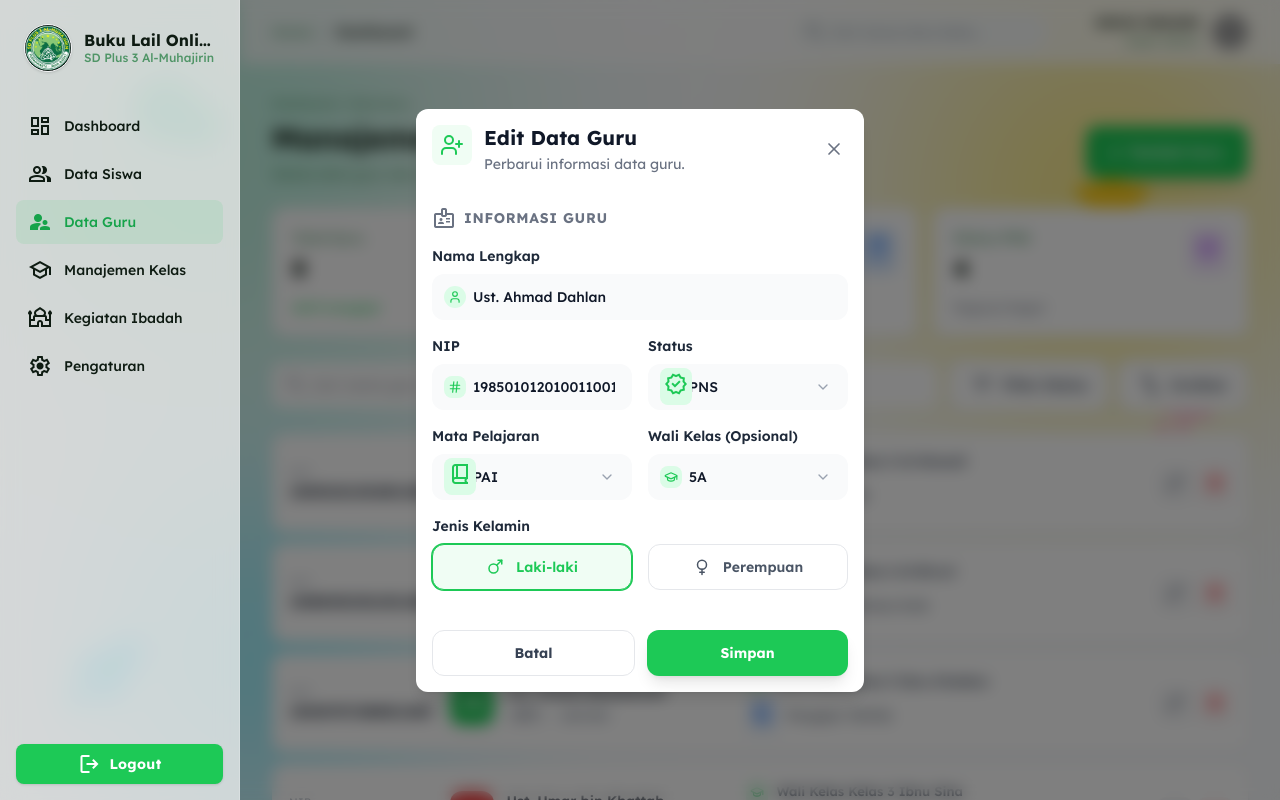
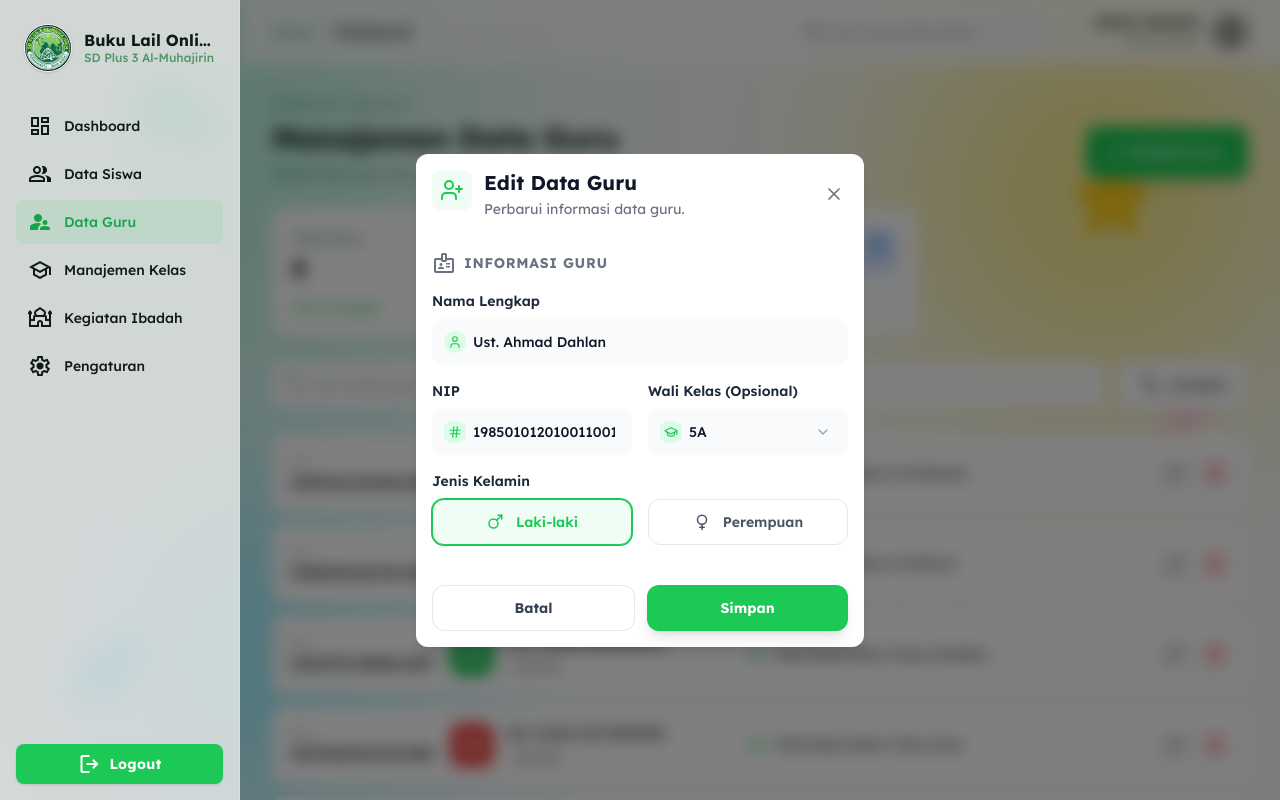
Before and after one commit to dhany46/E-Lail, a React (Vite) app: page /admin/teachers in a window 1280 px wide. Both pictures are taken after a click on the button 1175 px from the left and 483 px from the top of the page. Built offline with nearby package versions, Linux system fonts and the light colour scheme; grey boxes are pictures that could not be loaded; the HTML template or start-up script is replaced by a standard one.

Commit message:
feat: add initial Login page and Manage Teachers page.

```diff
--- a/src/pages/admin/ManageTeachers.jsx
+++ b/src/pages/admin/ManageTeachers.jsx
@@ -209,18 +209,7 @@ const ManageTeachers = () => {
                     </div>
                     <p className="text-xs text-gray-500">Memegang kelas</p>
                 </div>
-                <div className="bg-white rounded-xl p-5 shadow-sm flex flex-col justify-between h-32">
-                    <div className="flex justify-between items-start">
-                        <div>
-                            <p className="text-sm font-medium text-text-secondary-light mb-1">Status PNS</p>
-                            <h2 className="text-2xl font-bold text-text-primary-light">{teachers.filter(t => t.status === 'PNS').length}</h2>
-                        </div>
-                        <div className="p-2 bg-purple-100 rounded-lg">
-                            <span className="material-symbols-outlined text-2xl text-purple-500">verified</span>
-                        </div>
-                    </div>
-                    <p className="text-xs text-gray-500">Pegawai Negeri</p>
-                </div>
+
             </div>
 
             {/* Search and Filters */}
@@ -229,30 +218,14 @@ const ManageTeachers = () => {
                     <span className="material-symbols-outlined absolute left-3 text-gray-400 text-xl">search</span>
                     <input
                         type="text"
-                        placeholder="Cari nama guru, NIP, atau mata pelajaran..."
+                        placeholder="Cari nama guru atau NIP..."
                         value={searchQuery}
                         onChange={(e) => { setSearchQuery(e.target.value); setCurrentPage(1); }}
                         className="w-full pl-10 pr-4 py-3 bg-white rounded-lg border-none text-sm outline-none focus:ring-2 focus:ring-primary/20 transition-all font-medium text-gray-700"
                     />
                 </div>
                 <div className="flex gap-2 w-full md:w-auto overflow-x-auto pb-1 md:pb-0">
-                    <div className="relative shrink-0">
-                        <button
-                            onClick={() => {
-                                const statuses = ['Semua Status', ...availableStatus];
-                                const nextIndex = (statuses.indexOf(filterStatus) + 1) % statuses.length;
-                                setFilterStatus(statuses[nextIndex]);
-                                setCurrentPage(1);
-                            }}
-                            className={`flex items-center gap-2 px-5 py-3 rounded-xl text-sm font-semibold cursor-pointer border transition-all duration-200 shadow-sm ${filterStatus !== 'Semua Status'
-                                ? 'bg-green-100 text-primary border-primary'
-                                : 'bg-white text-gray-700 border-gray-200 hover:bg-gray-50'
-                                }`}
-                        >
-                            <span className="material-symbols-outlined text-xl">filter_list</span>
-                            {filterStatus === 'Semua Status' ? 'Filter Status' : filterStatus}
-                        </button>
-                    </div>
+
                     <div className="relative shrink-0">
                         <button
                             onClick={() => { setShowSortDropdown(!showSortDropdown); }}
@@ -263,7 +236,7 @@ const ManageTeachers = () => {
                         </button>
                         {showSortDropdown && (
                             <div className="absolute top-full right-0 md:left-auto md:right-0 mt-2 bg-white rounded-xl shadow-lg z-20 min-w-[11.25rem] overflow-hidden border border-gray-100">
-                                {[{ value: 'name', label: 'Nama Guru' }, { value: 'nip', label: 'NIP' }, { value: 'subject', label: 'Mata Pelajaran' }].map(opt => (
+                                {[{ value: 'name', label: 'Nama Guru' }, { value: 'nip', label: 'NIP' }].map(opt => (
                                     <button
                                         key={opt.value}
                                         onClick={() => { setSortBy(opt.value); setShowSortDropdown(false); }}
@@ -309,10 +282,6 @@ const ManageTeachers = () => {
                             <div className="min-w-0">
                                 <p className="font-semibold text-gray-900 text-sm truncate">{teacher.name}</p>
                                 <div className="mt-1 flex items-center gap-2">
-                                    <span className={`inline-flex items-center gap-1 text-xs px-2 py-0.5 rounded-md font-medium ${teacher.status === 'PNS' ? 'bg-purple-50 text-purple-600' : 'bg-gray-100 text-gray-600'
-                                        }`}>
-                                        {teacher.status}
-                                    </span>
                                     <span className={`inline-flex items-center gap-1 text-[0.6875rem] px-1.5 py-0.5 rounded-md font-medium text-gray-500 bg-gray-50`}>
                                         {teacher.gender}
                                     </span>
@@ -332,14 +301,7 @@ const ManageTeachers = () => {
                                     </span>
                                 </div>
                             )}
-                            <div className="flex items-center gap-2">
-                                <div className="p-1 bg-blue-50 rounded text-blue-500">
-                                    <span className="material-symbols-outlined text-sm">book_2</span>
-                                </div>
-                                <span className="text-[0.8125rem] text-gray-600">
-                                    Pengajar {teacher.subject}
-                                </span>
-                            </div>
+
                         </div>
 
                         {/* Spacer */}
@@ -407,7 +369,7 @@ const ManageTeachers = () => {
                                 </div>
                             </div>
 
-                            <div className="grid grid-cols-2 gap-4">
+                            <div className="grid grid-cols-1 md:grid-cols-2 gap-4">
                                 {/* NIP */}
                                 <div>
                                     <label className="block text-sm font-semibold text-gray-800 mb-2">NIP</label>
@@ -425,79 +387,6 @@ const ManageTeachers = () => {
                                             className="w-full pl-10 pr-4 py-3 bg-gray-50 rounded-xl text-sm focus:outline-none focus:ring-2 focus:ring-primary/20 focus:bg-white border hover:border-green-200 border-transparent transition-all placeholder-gray-400 text-gray-900 font-medium"
                                             required
                                         />
-                                    </div>
-                                </div>
-
-                                {/* Status Kepegawaian */}
-                                <div>
-                                    <label className="block text-sm font-semibold text-gray-800 mb-2">Status</label>
-                                    <div className={`relative ${showStatusDropdown ? 'z-50' : ''}`}>
-                                        <div
-                                            onClick={() => setShowStatusDropdown(!showStatusDropdown)}
-                                            className="w-full pl-10 pr-4 py-3 bg-gray-50 rounded-xl text-sm border hover:border-green-200 border-transparent transition-all cursor-pointer text-gray-900 font-medium flex items-center justify-between"
-                                        >
-                                            <div className="flex items-center gap-2">
-                                                <div className="absolute inset-y-0 left-0 pl-3 flex items-center pointer-events-none">
-                                                    <div className="p-1 bg-green-100 rounded-lg">
-                                                        <span className="material-symbols-outlined text-sm text-primary">verified</span>
-                                                    </div>
-                                                </div>
-                                                <span>{formData.status || "Pilih Status"}</span>
-                                            </div>
-                                            <ChevronDown size={16} className={`text-gray-400 transition-transform duration-200 ${showStatusDropdown ? 'rotate-180' : ''}`} />
-                                        </div>
-                                        {showStatusDropdown && (
-                                            <div className="absolute z-50 left-0 right-0 mt-2 bg-white rounded-xl shadow-lg border border-gray-100 py-2">
-                                                {availableStatus.map(status => (
-                                                    <div
-                                                        key={status}
-                                                        onClick={() => { setFormData({ ...formData, status }); setShowStatusDropdown(false); }}
-                                                        className="px-4 py-3 hover:bg-green-50 cursor-pointer flex items-center justify-between transition-colors"
-                                                    >
-                                                        <span className="text-sm font-medium text-gray-900">{status}</span>
-                                                        {formData.status === status && <Check size={16} className="text-green-600" />}
-                                                    </div>
-                                                ))}
-                                            </div>
-                                        )}
-                                    </div>
-                                </div>
-                            </div>
-
-                            {/* Subject & Class Assignment */}
-                            <div className="grid grid-cols-2 gap-4">
-                                {/* Mata Pelajaran */}
-                                <div>
-                                    <label className="block text-sm font-semibold text-gray-800 mb-2">Mata Pelajaran</label>
-                                    <div className={`relative ${showSubjectDropdown ? 'z-40' : ''}`}>
-                                        <div
-                                            onClick={() => setShowSubjectDropdown(!showSubjectDropdown)}
-                                            className="w-full pl-10 pr-4 py-3 bg-gray-50 rounded-xl text-sm border hover:border-green-200 border-transparent transition-all cursor-pointer text-gray-900 font-medium flex items-center justify-between"
-                                        >
-                                            <div className="flex items-center gap-2">
-                                                <div className="absolute inset-y-0 left-0 pl-3 flex items-center pointer-events-none">
-                                                    <div className="p-1 bg-green-100 rounded-lg">
-                                                        <span className="material-symbols-outlined text-sm text-primary">book_2</span>
-                                                    </div>
-                                                </div>
-                                                <span>{formData.subject || "Pilih Mapel"}</span>
-                                            </div>
-                                            <ChevronDown size={16} className={`text-gray-400 transition-transform duration-200 ${showSubjectDropdown ? 'rotate-180' : ''}`} />
-                                        </div>
-                                        {showSubjectDropdown && (
-                                            <div className="absolute z-50 left-0 right-0 mt-2 bg-white rounded-xl shadow-lg border border-gray-100 max-h-60 overflow-y-auto py-2">
-                                                {availableSubjects.map(sub => (
-                                                    <div
-                                                        key={sub}
-                                                        onClick={() => { setFormData({ ...formData, subject: sub }); setShowSubjectDropdown(false); }}
-                                                        className="px-4 py-3 hover:bg-green-50 cursor-pointer flex items-center justify-between transition-colors"
-                                                    >
-                                                        <span className="text-sm font-medium text-gray-900">{sub}</span>
-                                                        {formData.subject === sub && <Check size={16} className="text-green-600" />}
-                                                    </div>
-                                                ))}
-                                            </div>
-                                        )}
                                     </div>
                                 </div>
 
@@ -638,7 +527,7 @@ const ManageTeachers = () => {
                     </div>
                 </div>
             </Modal>
-        </div>
+        </div >
     );
 };
 
```
Also changed, not shown: src/pages/Login.jsx (+28 -22 lines).
